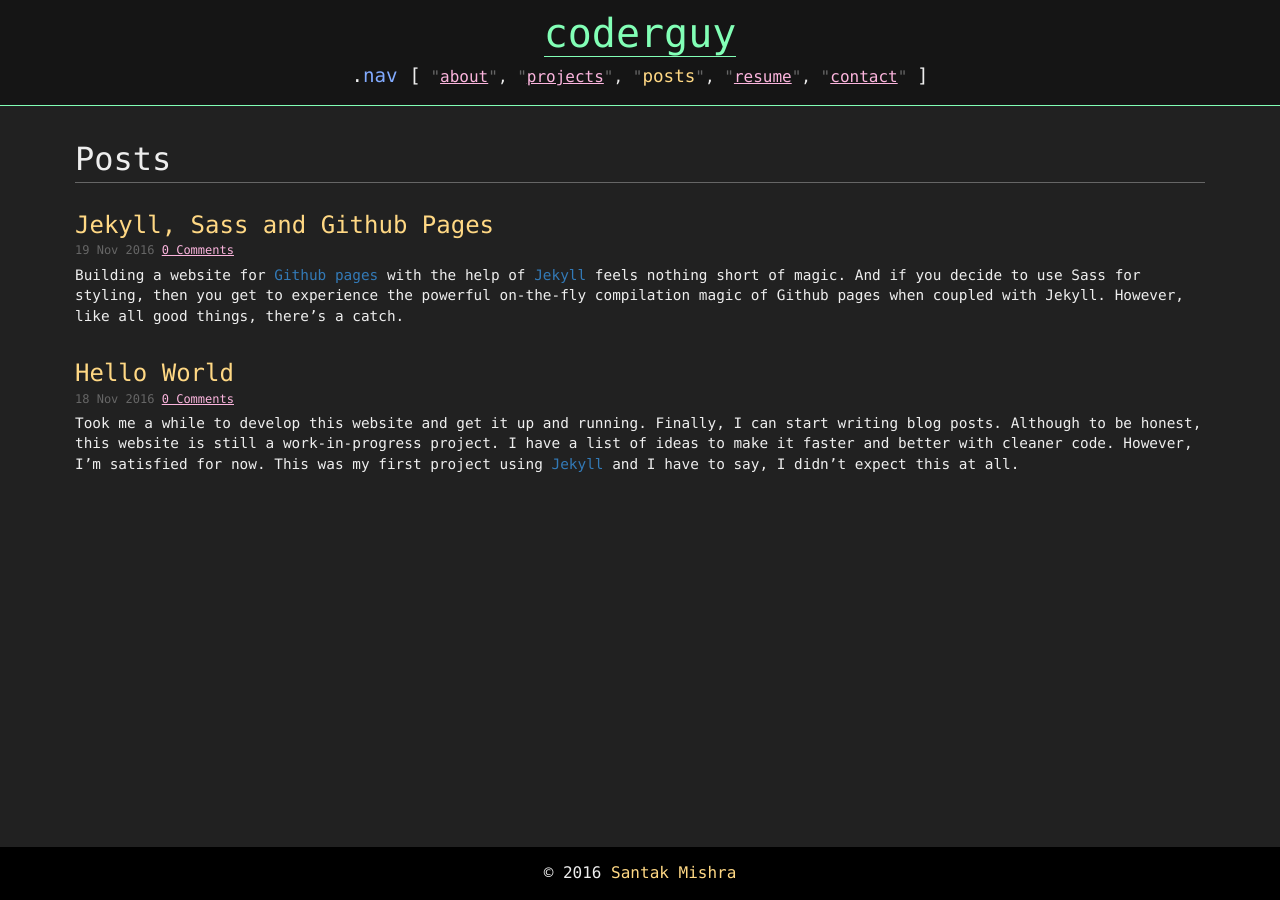
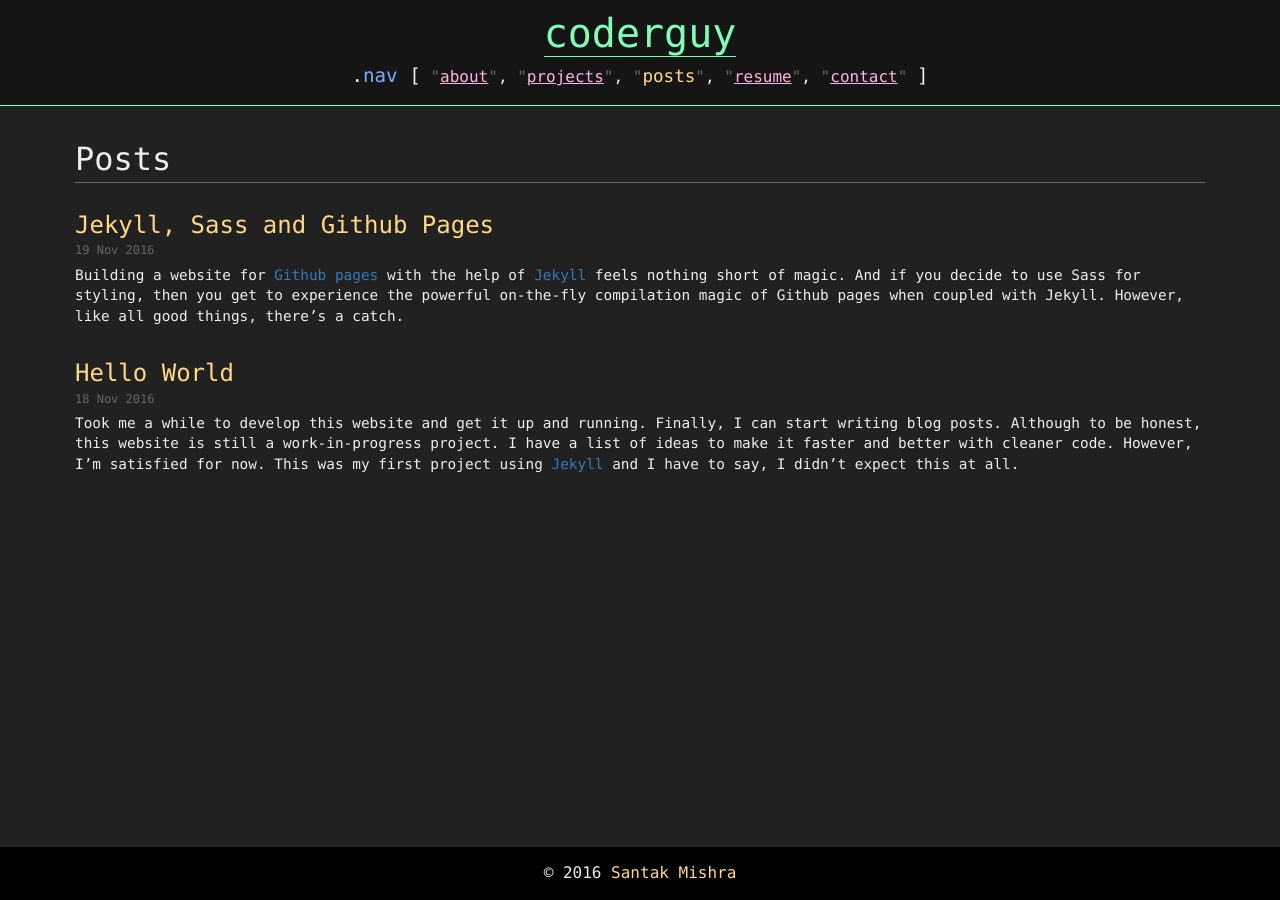
Before and after one commit to cod3rguy/cod3rguy.github.io, a Jekyll site: the page built from blog.html, in a window 1280 px wide. Built offline with Jekyll 4.4.1, drawn with Linux system fonts in a browser that asks for light colours; comment, search, counter and statistics services are not loaded.

Commit message:
updated comment count system

```diff
--- a/blog.html
+++ b/blog.html
@@ -9,7 +9,7 @@
     <a href="{{site.url}}{{post.url}}" class="postTitle">{{post.title}}</a>
     <p class="postDateComments">
         <span class="postDate">{{ post.date | date_to_string }}</span>
-        <span class="postComments"><a href="{{site.url}}{{post.url}}#disqus_thread" data-disqus-identifier="{{post.id}}">0 Comments</a></span>
+        <span class="postComments"><a href="{{site.url}}{{post.url}}#disqus_thread"></a></span>
     </p>
     <p class="hidden-xs postExcerpt">{{post.excerpt | remove: '<p>' | remove: '</p>'}}</p>
 {% endfor %}
```
